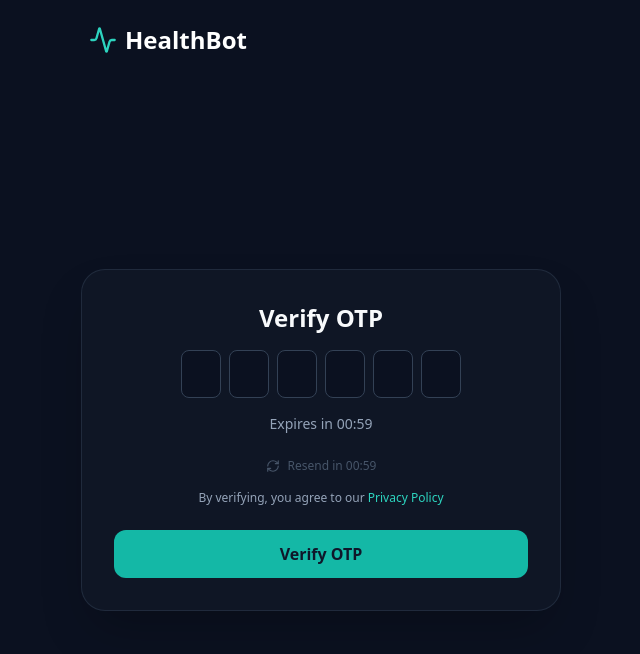
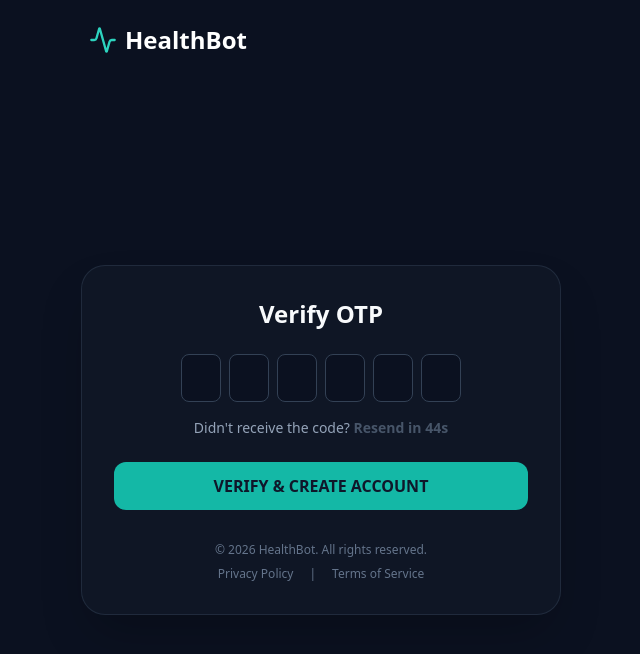
Before and after one commit to junaidnazeer/HealthBot-fullstack, a React (Create React App) app in the folder frontend/: page /forgot-password in a window 1280 px wide. Both pictures are taken after typing "name@example.com" into the empty fields and a click on the button "Send OTP". Shown: the top 654 px of the page, without its empty margins (319-959 px from the left). Built offline with nearby package versions, Linux system fonts and the light colour scheme; no server answers.

Commit message:
Update: Finalize ForgotPassword UI to match design

```diff
--- a/frontend/src/pages/ForgotPassword.js
+++ b/frontend/src/pages/ForgotPassword.js
@@ -1,5 +1,5 @@
 import React, { useState, useEffect, useRef } from "react";
-import { Activity, Mail, RefreshCw } from "lucide-react";
+import { Activity } from "lucide-react";
 
 export default function ForgotPassword() {
   const [step, setStep] = useState(1);
@@ -17,9 +17,6 @@ export default function ForgotPassword() {
     }
     return () => clearInterval(interval);
   }, [timeLeft]);
-
-  const formatTime = (s) =>
-    `${String(Math.floor(s / 60)).padStart(2, "0")}:${String(s % 60).padStart(2, "0")}`;
 
   const handleOtpChange = (index, value) => {
     if (isNaN(value)) return;
@@ -44,13 +41,12 @@ export default function ForgotPassword() {
     setLoading(true);
     setError("");
     try {
-      // Add your API call here
       await new Promise((resolve) => setTimeout(resolve, 1000));
       setStep(2);
-      setTimeLeft(60);
+      setTimeLeft(45); // Set to 45s as per your reference image
       setOtp(["", "", "", "", "", ""]);
     } catch (err) {
-      setError("Failed to send OTP. Please try again.");
+      setError("Failed to send OTP.");
     } finally {
       setLoading(false);
     }
@@ -60,9 +56,8 @@ export default function ForgotPassword() {
     setLoading(true);
     setError("");
     try {
-      // Add your Resend API call here
       await new Promise((resolve) => setTimeout(resolve, 1000));
-      setTimeLeft(60);
+      setTimeLeft(45);
       setOtp(["", "", "", "", "", ""]);
     } catch (err) {
       setError("Failed to resend OTP.");
@@ -80,7 +75,6 @@ export default function ForgotPassword() {
 
       <main className="flex-1 flex flex-col justify-center items-center w-full px-4 my-10">
         <div className="bg-[#111827]/80 border border-slate-700/50 rounded-3xl p-8 w-full max-w-[480px] shadow-2xl">
-          {/* Error Display to resolve ESLint warning */}
           {error && (
             <div className="bg-red-500/10 border border-red-500/50 text-red-400 text-xs p-3 rounded-xl text-center font-bold mb-6">
               {error}
@@ -89,9 +83,8 @@ export default function ForgotPassword() {
 
           {step === 1 && (
             <div className="flex flex-col items-center">
-              <Mail className="h-12 w-12 text-teal-400 mb-6" />
-              <h1 className="text-2xl font-bold mb-2">Forgot Password</h1>
-              <form onSubmit={handleSendEmail} className="w-full mt-6">
+              <h1 className="text-2xl font-bold mb-6">Forgot Password</h1>
+              <form onSubmit={handleSendEmail} className="w-full">
                 <input
                   type="email"
                   required
@@ -113,7 +106,7 @@ export default function ForgotPassword() {
 
           {step === 2 && (
             <div className="flex flex-col items-center">
-              <h1 className="text-2xl font-bold mb-4">Verify OTP</h1>
+              <h1 className="text-2xl font-bold mb-6">Verify OTP</h1>
               <div className="flex gap-2">
                 {otp.map((digit, index) => (
                   <input
@@ -128,44 +121,43 @@ export default function ForgotPassword() {
                   />
                 ))}
               </div>
-              <p className="mt-4 text-sm text-slate-400">
-                Expires in {formatTime(timeLeft)}
-              </p>
 
-              {/* Resend Code and Privacy Policy logic */}
-              <div className="mt-6 flex flex-col items-center gap-4 text-xs text-slate-400">
+              {/* Matching the UI from IMG-20260613-WA0004.jpg */}
+              <div className="mt-4 text-sm text-slate-400">
+                Didn't receive the code?{" "}
                 <button
                   onClick={handleResendOtp}
                   disabled={timeLeft > 0 || loading}
-                  className={`flex items-center gap-2 ${
+                  className={`font-bold ${
                     timeLeft > 0
                       ? "text-slate-600 cursor-not-allowed"
                       : "text-teal-400 hover:text-teal-300"
                   }`}
                 >
-                  <RefreshCw
-                    size={14}
-                    className={loading ? "animate-spin" : ""}
-                  />
-                  {timeLeft > 0
-                    ? `Resend in ${formatTime(timeLeft)}`
-                    : "Resend Code"}
+                  {timeLeft > 0 ? `Resend in ${timeLeft}s` : "Resend"}
                 </button>
-
-                <p>
-                  By verifying, you agree to our{" "}
-                  <a href="/privacy" className="text-teal-400 hover:underline">
-                    Privacy Policy
-                  </a>
-                </p>
               </div>
 
               <button
                 onClick={() => setStep(3)}
                 className="w-full mt-6 bg-teal-500 text-slate-900 font-bold py-3 rounded-xl"
               >
-                Verify OTP
+                VERIFY & CREATE ACCOUNT
               </button>
+
+              {/* Footer from IMG-20260613-WA0004.jpg */}
+              <div className="mt-8 text-center text-xs text-slate-500">
+                <p>© 2026 HealthBot. All rights reserved.</p>
+                <div className="mt-2 flex justify-center gap-4">
+                  <a href="/privacy" className="hover:text-teal-400">
+                    Privacy Policy
+                  </a>
+                  <span>|</span>
+                  <a href="/terms" className="hover:text-teal-400">
+                    Terms of Service
+                  </a>
+                </div>
+              </div>
             </div>
           )}
         </div>
```
